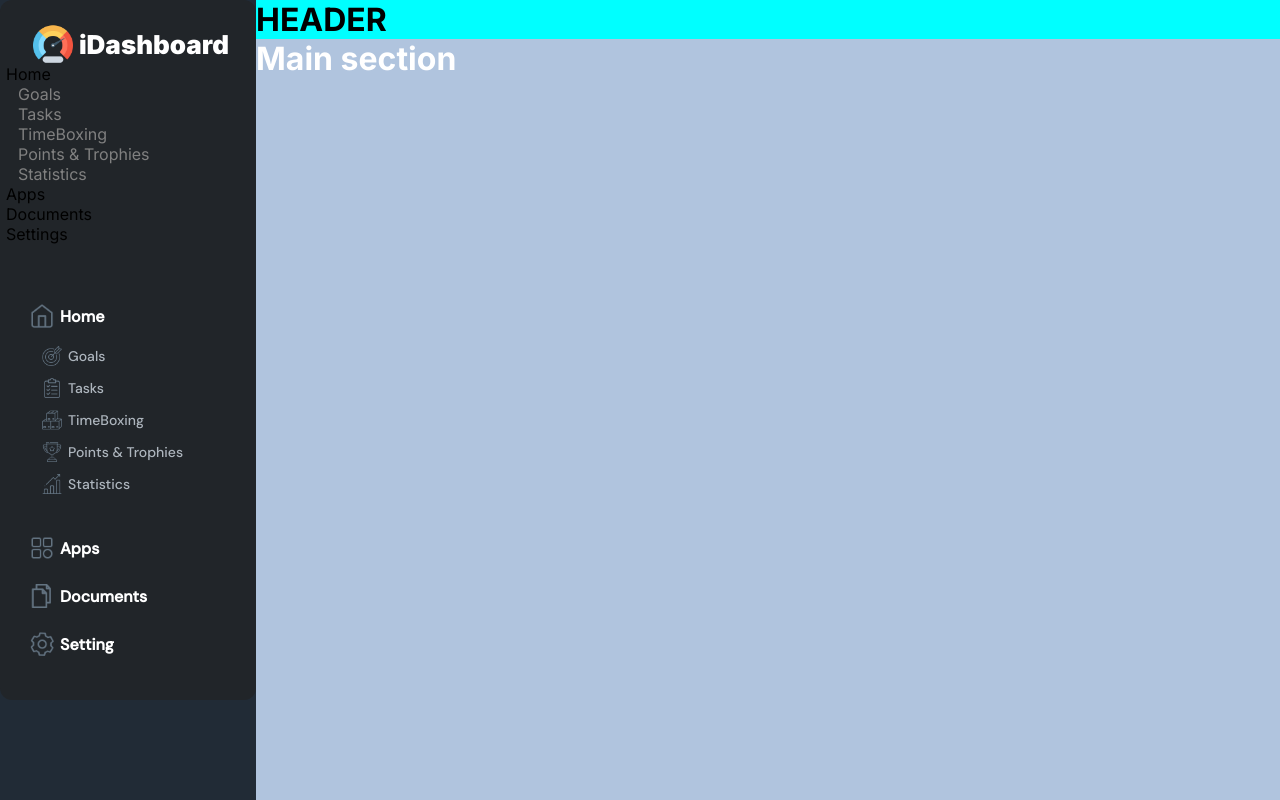
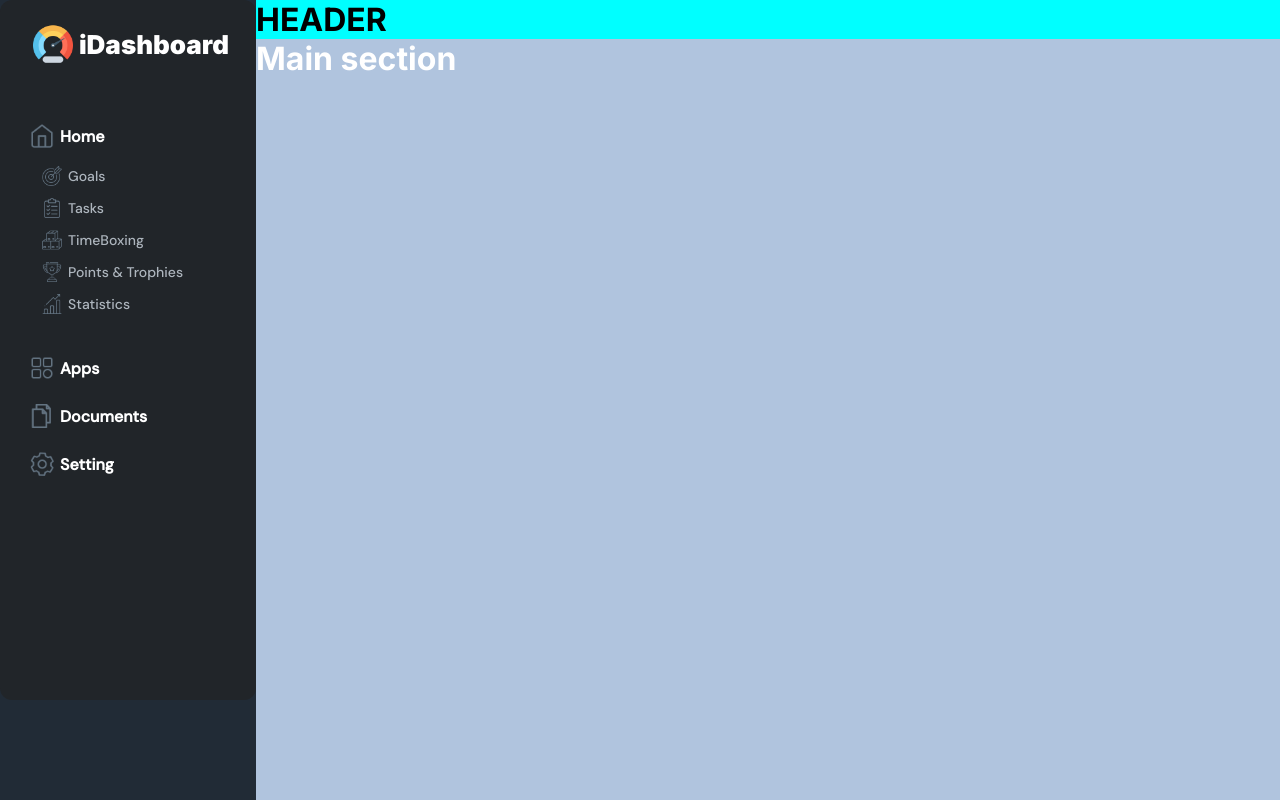
Before and after one commit to SaeedAzarafrooz/Personal-Dashboard, a Next.js app: page / in a window 1280 px wide. Shown: the top 800 px of the page. Built offline with nearby package versions, Linux system fonts and the light colour scheme; data requests are answered from the project's data file.

Commit message:
problem with deploy2

```diff
--- a/app/components/Sidebar.jsx
+++ b/app/components/Sidebar.jsx
@@ -23,9 +23,9 @@ export function Sidebar() {
                         alt="Dashboard Logo" priority/>
                 <h1 className={sidebar.h1}>iDashboard</h1>
             </div>
-            <Menu/>
+            {/* <Menu/>
 
-                        <Menus/>
+                        <Menus/> */}
 
             <div className={sidebar.menuContainer}>
                 <ul>
--- a/next.config.js
+++ b/next.config.js
@@ -1,9 +1,9 @@
 /** @type {import('next').NextConfig} */
 const nextConfig = {
-    // output: "export",
-    // // images: {  }
+    output: "export",
+    images: { unoptimized: true, }
     // images: {
-    //   unoptimized: false,
+
     //     loader: 'custom',
     //     loaderFile: './app/image.js',
     //   },
```
